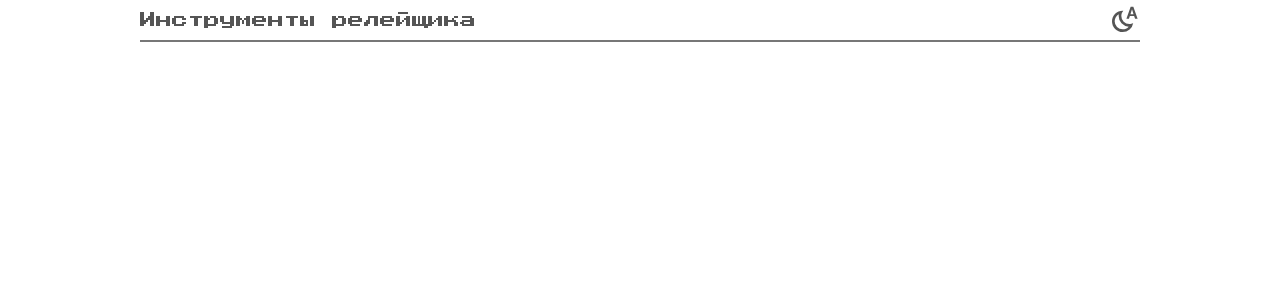
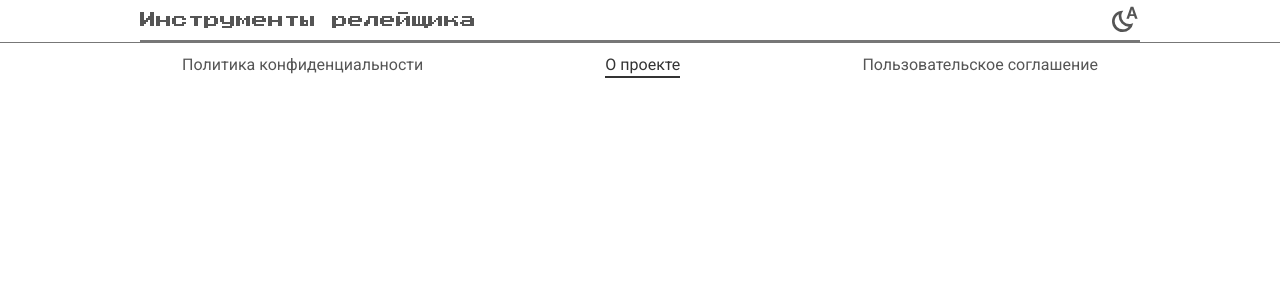
Before and after one commit to VladislavGz/rza-utils, a SvelteKit app: page /about in a window 1280 px wide. Shown: the top 300 px of the page. Built offline with nearby package versions, Linux system fonts and the light colour scheme.

Commit message:
Добавлен футер

```diff
--- a/src/routes/(common)/+layout.svelte
+++ b/src/routes/(common)/+layout.svelte
@@ -1,4 +1,5 @@
 <script lang="ts">
+	import FooterCommon from '#lib/components/FooterCommon.svelte';
 	import HeaderCommon from '#lib/components/HeaderCommon.svelte';
 	import type { LayoutProps } from '../$types';
 
@@ -7,3 +8,4 @@
 
 <HeaderCommon />
 {@render children()}
+<FooterCommon />
```
